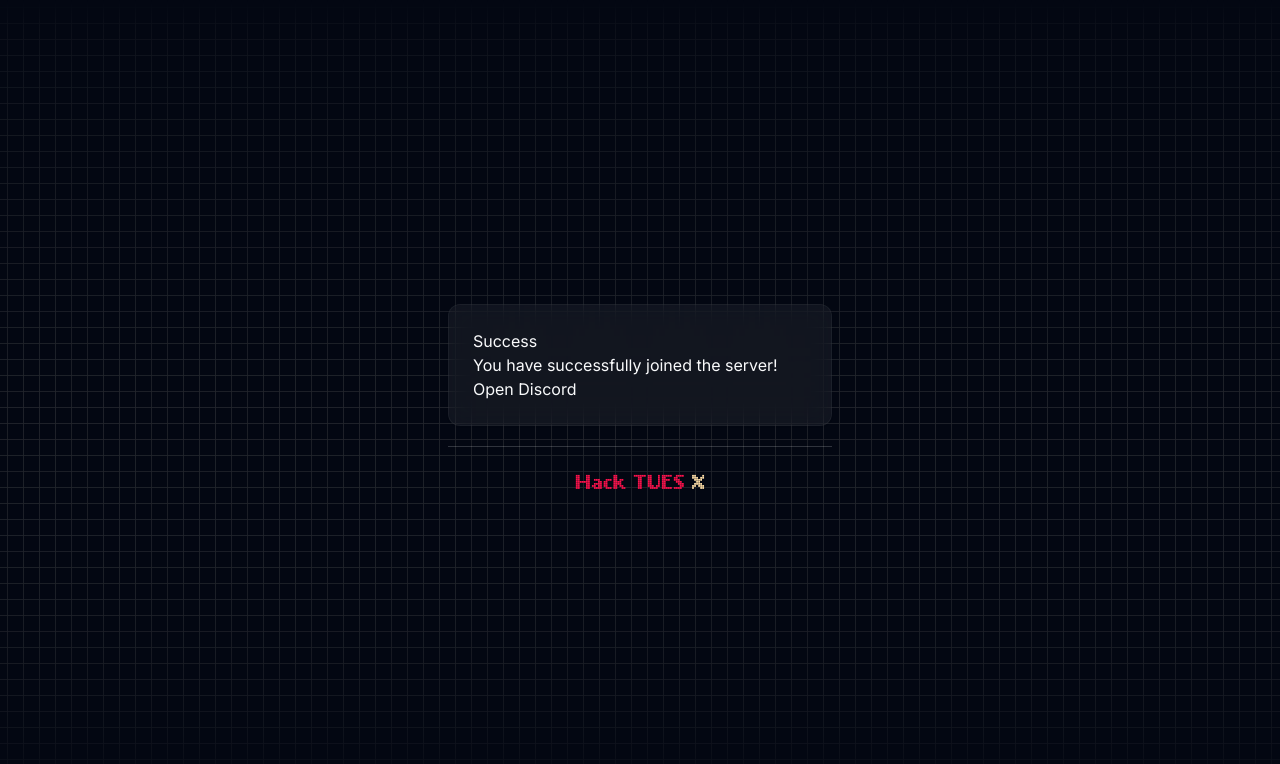
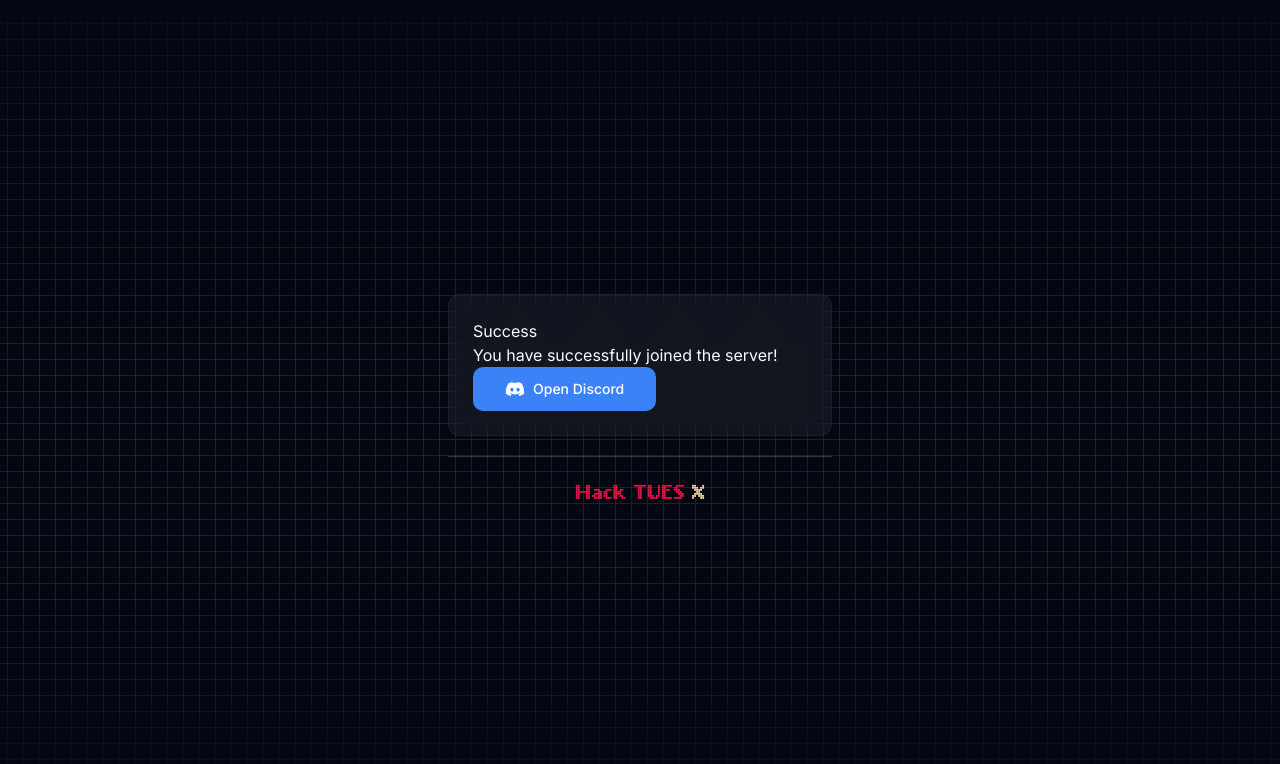
Before and after one commit to hacktues-10/portal, a Next.js app: page /success in a window 1280 px wide. Shown: the top 764 px of the page. Built offline with nearby package versions, Linux system fonts and the light colour scheme.

Commit message:
styled open discord button

```diff
--- a/src/app/_components/discord-button.tsx
+++ b/src/app/_components/discord-button.tsx
@@ -2,7 +2,7 @@
 import { Button, ButtonProps } from "~/components/ui/button";
 import { cn } from "~/lib/utils";
 import { FaDiscord } from "react-icons/fa6";
-import { LuHourglass, LuMoreHorizontal } from "react-icons/lu";
+import { LuMoreHorizontal } from "react-icons/lu";
 
 export const DiscordButton = React.forwardRef<
   HTMLButtonElement,
@@ -18,14 +18,24 @@
       size={size || "lg"}
       {...props}
     >
-      {!isLoading ? (
-        <FaDiscord className="mr-2 h-5 w-5" />
+      {!props.asChild ? (
+        <>
+          <DiscordButtonIcon isLoading={isLoading} />
+          {children}
+        </>
       ) : (
-        <LuMoreHorizontal className="mr-2 h-5 w-5 animate-pulse" />
+        children
       )}
-      {children}
     </Button>
   );
 });
 
 DiscordButton.displayName = "DiscordButton";
+
+export function DiscordButtonIcon({ isLoading }: { isLoading?: boolean }) {
+  return !isLoading ? (
+    <FaDiscord className="mr-2 h-5 w-5" />
+  ) : (
+    <LuMoreHorizontal className="mr-2 h-5 w-5 animate-pulse" />
+  );
+}
--- a/src/app/success/_components/dynamic-discord-join-button.tsx
+++ b/src/app/success/_components/dynamic-discord-open-button.tsx
@@ -1,15 +1,15 @@
 "use client";
 
 import { useSearchParams } from "next/navigation";
-import { StaticDiscordJoinButton } from "~/app/success/_components/static-discord-join-button";
+import { StaticDiscordOpenButton } from "~/app/success/_components/static-discord-open-button";
 
-export function DynamicDiscordJoinButton(props: {
+export function DynamicDiscordOpenButton(props: {
   defaultJoinChannelId: string;
   joinGuildId: string;
 }) {
   const joinChannelId = useJoinChannelId(props.defaultJoinChannelId);
   return (
-    <StaticDiscordJoinButton
+    <StaticDiscordOpenButton
       joinGuildId={props.joinGuildId}
       joinChannelId={joinChannelId}
     />
--- a/src/app/success/_components/static-discord-join-button.tsx
+++ /dev/null
@@ -1,12 +0,0 @@
-export function StaticDiscordJoinButton(props: {
-  joinGuildId: string;
-  joinChannelId: string;
-}) {
-  return (
-    <a
-      href={`https://discord.com/channels/${props.joinGuildId}/${props.joinChannelId}`}
-    >
-      Open Discord
-    </a>
-  );
-}
--- /dev/null
+++ b/src/app/success/_components/static-discord-open-button.tsx
@@ -0,0 +1,20 @@
+import {
+  DiscordButton,
+  DiscordButtonIcon,
+} from "~/app/_components/discord-button";
+
+export function StaticDiscordOpenButton(props: {
+  joinGuildId: string;
+  joinChannelId: string;
+}) {
+  return (
+    <DiscordButton asChild>
+      <a
+        href={`https://discord.com/channels/${props.joinGuildId}/${props.joinChannelId}`}
+      >
+        <DiscordButtonIcon />
+        Open Discord
+      </a>
+    </DiscordButton>
+  );
+}
--- a/src/app/success/page.tsx
+++ b/src/app/success/page.tsx
@@ -1,7 +1,7 @@
 import { env } from "~/env";
 import { Suspense } from "react";
-import { StaticDiscordJoinButton } from "~/app/success/_components/static-discord-join-button";
-import { DynamicDiscordJoinButton } from "~/app/success/_components/dynamic-discord-join-button";
+import { StaticDiscordOpenButton } from "~/app/success/_components/static-discord-open-button";
+import { DynamicDiscordOpenButton } from "~/app/success/_components/dynamic-discord-open-button";
 
 export default function JoinSuccessPage() {
   return (
@@ -10,13 +10,13 @@
       <p>You have successfully joined the server!</p>
       <Suspense
         fallback={
-          <StaticDiscordJoinButton
+          <StaticDiscordOpenButton
             joinGuildId={env.DISCORD_GUILD_ID}
             joinChannelId={env.DISCORD_DEFAULT_JOIN_CHANNEL_ID}
           />
         }
       >
-        <DynamicDiscordJoinButton
+        <DynamicDiscordOpenButton
           joinGuildId={env.DISCORD_GUILD_ID}
           defaultJoinChannelId={env.DISCORD_DEFAULT_JOIN_CHANNEL_ID}
         />
```
